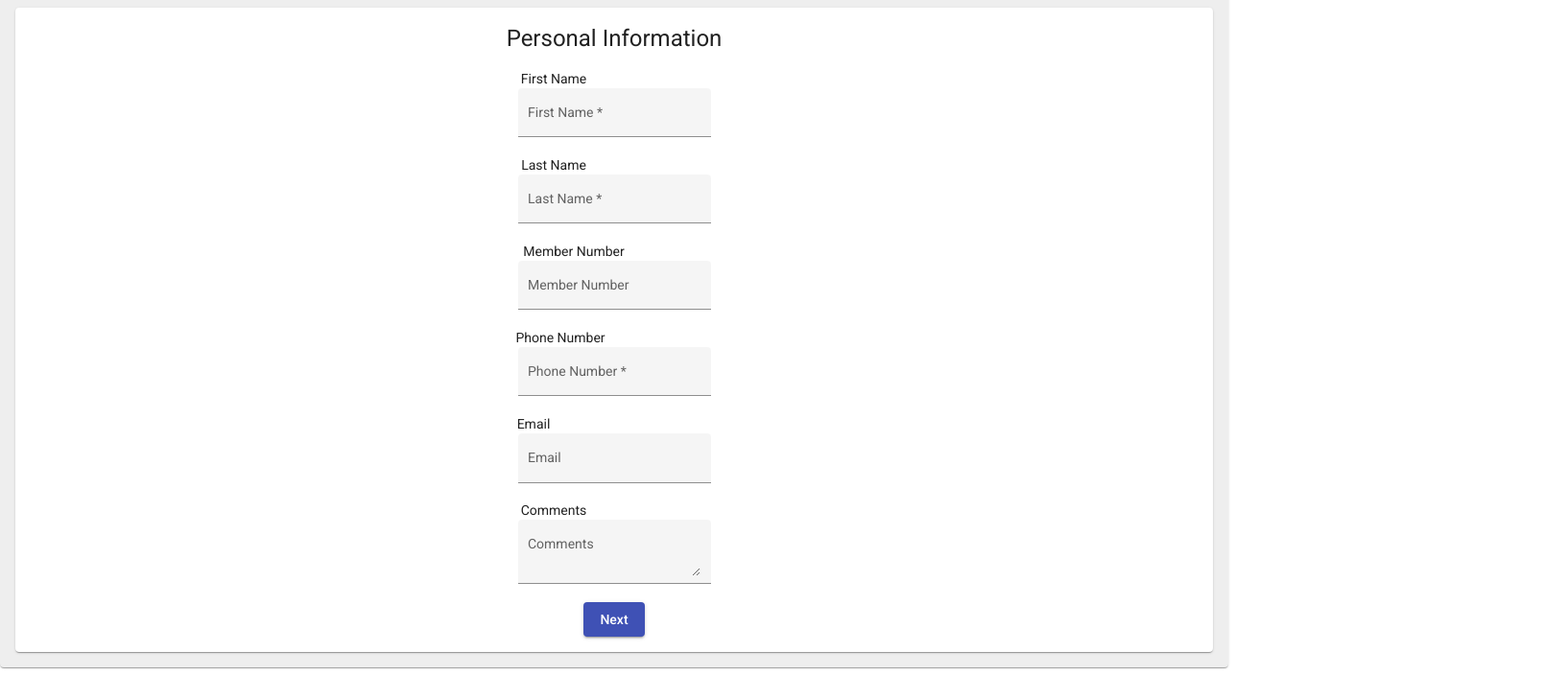
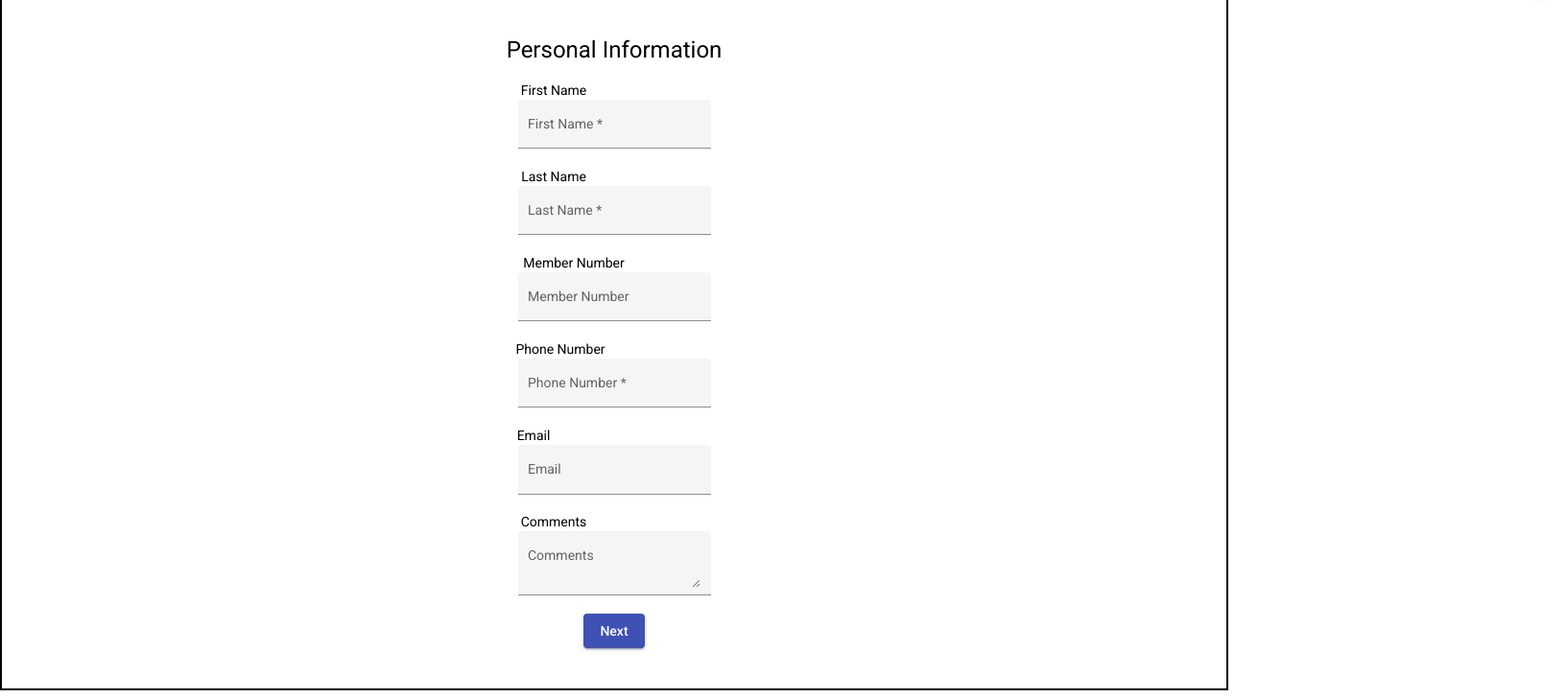
Before and after one commit to lizziluebke/cal-app, an Angular app: page /clientInfo in a window 1280 px wide. Shown: the part 72-800 px from the top of the page at 96% size, 1633 px wide, since content can reach past the window. Built offline with nearby package versions, Linux system fonts and the light colour scheme; what ngdatecalendar would draw is missing.

Commit message:
changed styling

```diff
--- a/src/app/app.component.css
+++ b/src/app/app.component.css
@@ -11,7 +11,7 @@
 }
 
 #home {
-  margin-left: 75em;
+  margin-left: 100em;
   background-color: white;
 }
 
--- a/src/app/app.module.ts
+++ b/src/app/app.module.ts
@@ -46,7 +46,8 @@ const routes: Routes = [
     HomeComponent,
     ClientInfoComponent,
     TimesComponent,
-    ConfirmationComponent
+    ConfirmationComponent,
+
   ],
   imports: [
     BrowserModule,
--- a/src/app/client-info/client-info.component.css
+++ b/src/app/client-info/client-info.component.css
@@ -1,19 +1,20 @@
-div.form {
-    display: block;
+
+
+form {
+
+    margin-right: auto;
+    margin-left: auto;
     text-align: center;
+    padding: 3em;
+
+    border: 2px solid black;
 
 }
 
-form {
-    display: block;
-    margin-right: auto;
-    margin-left: auto;
-    text-align: center;
-
-}
 
 .firstName, .lastName, .comments {
     margin-right: 9em;
+
 }
 
 .phoneNumber, .vehicleMake {
--- a/src/app/client-info/client-info.component.html
+++ b/src/app/client-info/client-info.component.html
@@ -1,9 +1,6 @@
-<mat-card id="header">
 
+<form class="clientInfo" #clientInfo="ngForm">
 
-<mat-card>
-
-<div class="form">
 
     <h1>Personal Information</h1>
 
@@ -11,7 +8,10 @@
     <br>
     <mat-form-field appearance="fill" color="warn">
     <mat-label>First Name</mat-label>
-    <input matInput required>
+    <input matInput required
+        type="firstName"
+        name="firstName"
+        ngModel >
   </mat-form-field>
   <br>
 
@@ -50,9 +50,9 @@
   </mat-form-field>
   <br>
 
-  <a href="confirmation">
-  <button mat-raised-button color="primary">Next</button>
-    </a>
 
-  </div>
-</mat-card>
+  <button mat-raised-button color="primary"
+
+  >Next</button>
+
+  </form>
--- a/src/app/client-info/client-info.component.ts
+++ b/src/app/client-info/client-info.component.ts
@@ -1,5 +1,5 @@
 import { Component, OnInit } from '@angular/core';
-import { FormControl, Validators } from '@angular/forms';
+import { FormControl, NgForm, Validators } from '@angular/forms';
 
 @Component({
   selector: 'app-client-info',
@@ -8,10 +8,13 @@ import { FormControl, Validators } from '@angular/forms';
 })
 export class ClientInfoComponent implements OnInit {
 selected: any;
+
   constructor() {
   }
 
   ngOnInit(): void {
   }
 
+
+
 }
--- a/src/app/confirmation/confirmation.component.html
+++ b/src/app/confirmation/confirmation.component.html
@@ -7,4 +7,6 @@
 <p
 
 >Your appointment is at .... on ... </p>
+
+
 </div>
--- a/src/app/confirmation/confirmation.component.ts
+++ b/src/app/confirmation/confirmation.component.ts
@@ -9,7 +9,9 @@ import { getAppointmentService } from '../services/getAppointments.service';
 })
 export class ConfirmationComponent implements OnInit {
 
-  constructor(private http: HttpClient, private appointmentService: getAppointmentService) { }
+  services: string[] = ['Tire Install', ' Tire Rotation', 'Battery Replacement'];
+
+  constructor(private http: HttpClient, public appointmentService: getAppointmentService) { }
 
   ngOnInit(): void {
 
--- a/src/app/date/date.component.css
+++ b/src/app/date/date.component.css
@@ -7,7 +7,7 @@ body {
 mat-checkbox {
     display: block;
     font-size: 25px;
-    text-align: right;
+    text-align: center;
     margin-top: 15px;
     margin-right: 40px;
 
@@ -110,7 +110,7 @@ h1 {
 
 .services, .serviceHeading {
 
-  text-align: right;
+  text-align: center;
   margin-right: 40px;
 
 
@@ -119,4 +119,7 @@ h1 {
 .calendar {
   width: 400px;
   background-color: white;
+
+  margin-left: 60px;
+  margin-top: 80px;
 }
--- a/src/app/date/date.component.html
+++ b/src/app/date/date.component.html
@@ -25,7 +25,7 @@
     </div> -->
 
 
-
+    <br><br><br>
 
 
       <mat-calendar class="calendar"
@@ -38,7 +38,6 @@
 
             <h1></h1>
         </mat-calendar>
-
 
         <div class="services">
         <h1 class="serviceHeading">Services</h1>
@@ -53,7 +52,7 @@
         <button mat-raised-button color="primary" class="addServices">Add Services</button>
       </div>
 
-
+      <br><br><br>
 
 
       <div
--- a/src/app/date/date.component.ts
+++ b/src/app/date/date.component.ts
@@ -7,6 +7,7 @@ import { Observable } from 'rxjs';
 import { Injectable } from '@angular/core';
 import { HttpClient } from '@angular/common/http';
 import { MatButton } from '@angular/material/button';
+import { NgForm } from '@angular/forms';
 
 
 
@@ -25,13 +26,20 @@ export class DateComponent implements OnInit {
 
   constructor(private http: HttpClient, private appointmentService : getAppointmentService) { }
 
+
+
   ngOnInit() {
-   //this.getAppointmentService.getAppointments();
-   // this.appointmentService.getAppointments(20220826, "1", "30");
+
 
   }
 
+
+
   selectedDate: any;
+
+  showDate(datePicker: NgForm) {
+    console.log(datePicker.value);
+  }
 
 
    dateConverter (date: string) {
--- a/src/app/home/home.component.html
+++ b/src/app/home/home.component.html
@@ -14,9 +14,7 @@
 <a href="/date">
   <!-- <div class="container"> -->
 
-    <button mat-raised-button color="primary" class="appointment">
-        Book Appointment
-    </button>
+<button mat-raised-button color="primary">Book Appointment</button>
     <!-- </div> -->
 </a>
 </mat-list-item>
```
